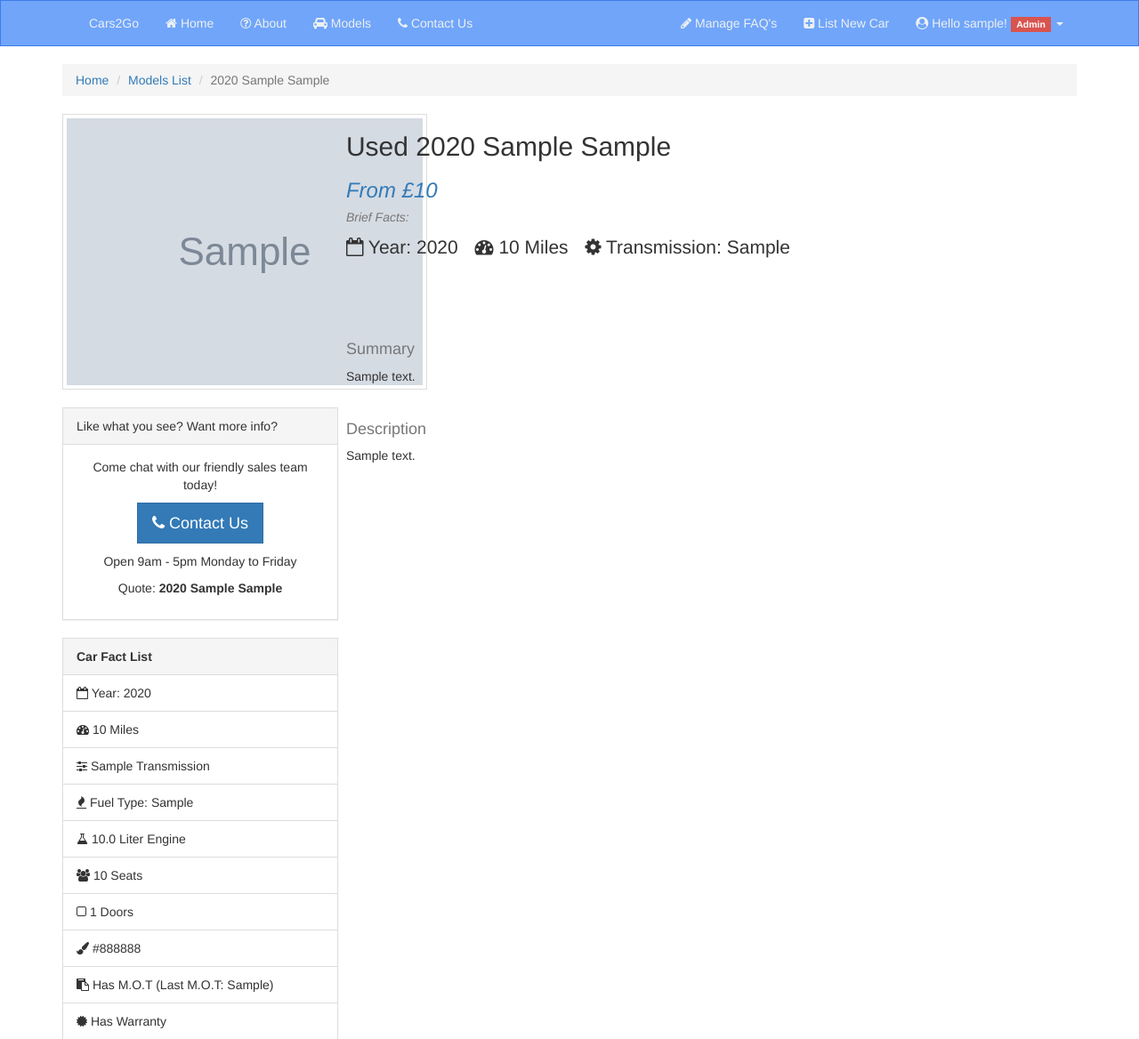
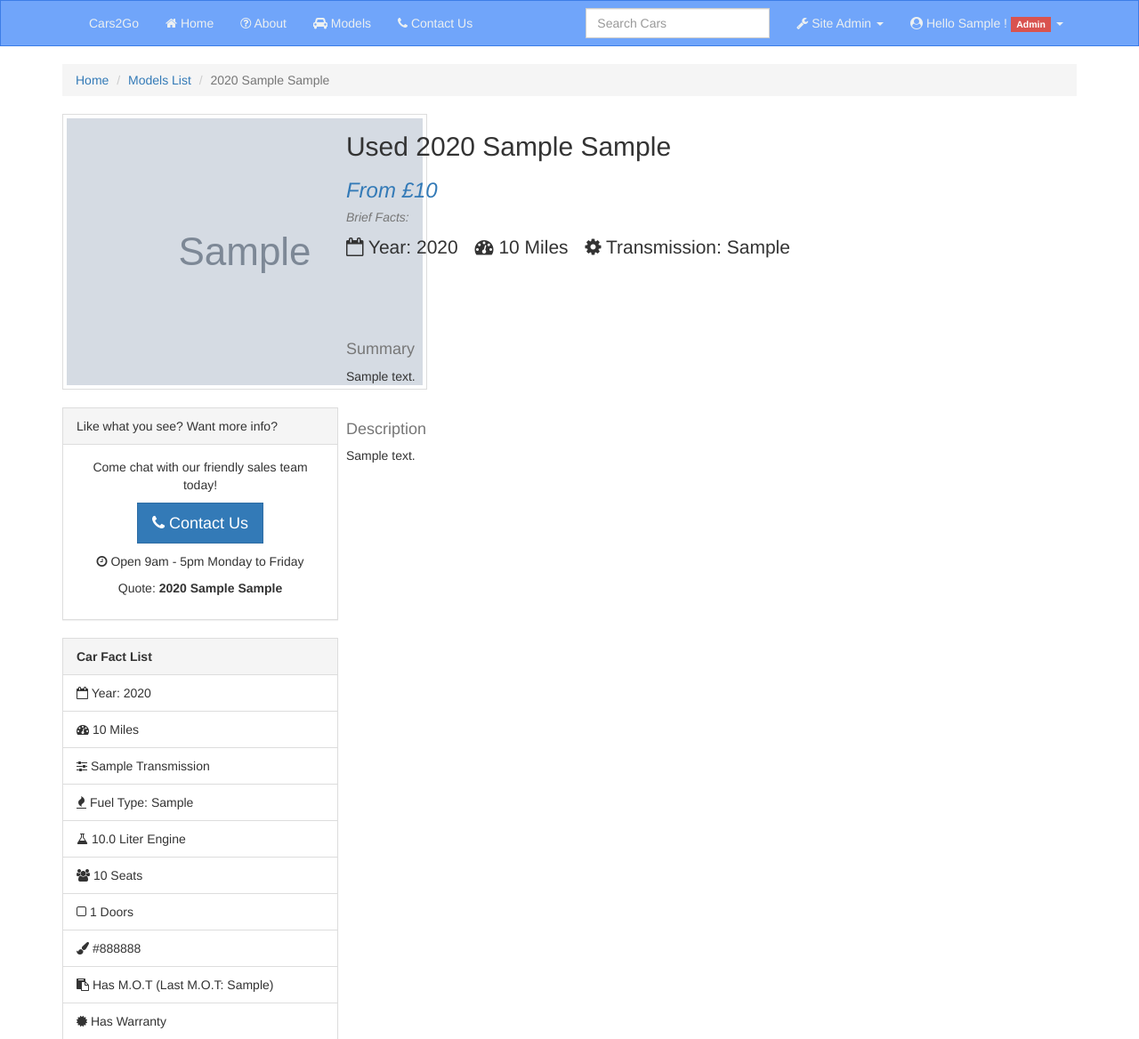
Before and after one commit to IMAT2603-TeamAlpha/TeamD-FlaskApp, a Flask app: page /cars/listing/1 in a window 1280 px wide. Shown: the top 1168 px of the page at 89% size. Run offline with Flask 2, Linux system fonts and the light colour scheme; a user stored in the database is signed in; tables that the repository leaves empty hold one stand-in row (values such as "Sample post"); grey boxes marked "Sample" are stand-in pictures; parts of the project's set-up code (start-up, migrations or seed data) failed here and were passed over; some libraries are stand-ins or nearby versions.

Commit message:
Implemented search function
Currently searches by car manufacturer (more filters could be added later). Also redesigned some more pages.

```diff
--- a/web/app/auth/routes.py
+++ b/web/app/auth/routes.py
@@ -24,7 +24,7 @@ def login():
         next_page = request.args.get('next')
         if not next_page or url_parse(next_page).netloc != '':
             next_page = url_for('main.index')
-        flash("You are now signed in!", "success")
+        flash("Welcome back {}!".format(user.first_name), "success")
         return redirect(next_page)
     return render_template('auth/login.html', title='Login', form=form)
 
--- a/web/app/cars/forms.py
+++ b/web/app/cars/forms.py
@@ -17,9 +17,9 @@ class AddNewCarForm(FlaskForm):
 	seats = IntegerField('Seats', validators=[DataRequired()])
 	doors = IntegerField('Doors', validators=[DataRequired()])
 	colour = StringField('Colour', validators=[DataRequired(), Length(min=3, max=20)])
-	mot = BooleanField('Has MOT', validators=[DataRequired()])
-	last_mot = TextAreaField('Last MOT', validators=[DataRequired()])
-	has_warranty = BooleanField('Has Warranty', validators=[DataRequired()])
+	mot = BooleanField('Has MOT')
+	last_mot = TextAreaField('Last MOT')
+	has_warranty = BooleanField('Has Warranty')
 	photo = FileField('Upload photo', validators=[FileAllowed(['jpg', 'png'])])
 	price = DecimalField('Price', default=1.99, validators=[DataRequired()])
 	submit = SubmitField('Add New Car')
--- a/web/app/cars/routes.py
+++ b/web/app/cars/routes.py
@@ -12,47 +12,64 @@ cars = Blueprint('cars', __name__)
 
 @cars.route('/all_cars')
 def allCars():
-	return 'Cars page'
+	return 'All Cars'
 
 @cars.route('/cars/new', methods=['GET', 'POST'])
+@login_required
 def addNewCar():
-	form = AddNewCarForm()
-	if form.validate_on_submit():
-		photo_file = 'default.png'
-		if form.photo.data:
-			photo_file = save_picture(form.photo.data)
 
-		car = Cars(
-			manufacturer=form.manufacturer.data,
-			model=form.model.data,
-			summary=form.summary.data,
-			description=form.description.data,
-			year=form.year.data,
-			mileage=form.mileage.data,
-			transmission=form.transmission.data,
-			fuel=form.fuel.data,
-			engine_size=form.engine_size.data,
-			seats=form.seats.data,
-			doors=form.doors.data,
-			colour=form.colour.data,
-			mot=form.mot.data,
-			last_mot=form.last_mot.data,
-			has_warranty=form.has_warranty.data,
-			photo=photo_file,
-			price=form.price.data
-		)
-		db.session.add(car)
-		db.session.flush()
-		new_id = car.id
-		db.session.commit()
-		flash("Car '%r' Added" % car.model, 'success')
-		#return redirect(url_for('cars.cars'), id=new_id) #cars page needs to be implemented
-	return render_template('cars/addNewCar.html', title='Add New Car', form=form)
+	if current_user.admin:
+		form = AddNewCarForm()
+		if form.validate_on_submit():
+			photo_file = 'default.png'
+			if form.photo.data:
+				photo_file = save_picture(form.photo.data)
+
+			car = Cars(
+				manufacturer=form.manufacturer.data,
+				model=form.model.data,
+				summary=form.summary.data,
+				description=form.description.data,
+				year=form.year.data,
+				mileage=form.mileage.data,
+				transmission=form.transmission.data,
+				fuel=form.fuel.data,
+				engine_size=form.engine_size.data,
+				seats=form.seats.data,
+				doors=form.doors.data,
+				colour=form.colour.data,
+				mot=form.mot.data,
+				last_mot=form.last_mot.data,
+				has_warranty=form.has_warranty.data,
+				photo=photo_file,
+				price=form.price.data
+			)
+			db.session.add(car)
+			db.session.flush()
+			new_id = car.id
+			db.session.commit()
+			flash("Car '%r' Added" % car.model, 'success')
+		return render_template('cars/addNewCar.html', title='Add New Car', form=form)
+	else:
+		flash('This page is for site administrators only - please login with an admin account.', 'danger')
+		return redirect(url_for('main.index'))
 
 @cars.route('/cars/listing/<id>', methods=['GET'])
 def displayCar(id):
 	car = Cars.query.get(id)
+	return render_template('cars/carListing.html', title='Used {} {} {}'.format(int(car.year), car.manufacturer, car.model), car=car, carMileageFormatted=numberFormat(int(car.mileage)), carPriceFormatted=numberFormat(int(car.price)))
 
+@cars.route('/cars/search', methods=['GET', 'POST'])
+def searchCars():
+	car = None
+	target_string = request.form['search']
 
+	car = Cars.query.filter(Cars.manufacturer.contains(target_string)).all()
 
-	return render_template('cars/carListing.html', title='Used {} {} {}'.format(int(car.year), car.manufacturer, car.model), car=car, carMileageFormatted=numberFormat(int(car.mileage)))
+	if target_string == '':
+		search_msg = 'No cars(s) found matching search criteria - displaying all records'
+		color = 'warning'
+	else:
+		search_msg = f'{len(car)} number of car(s) found matching search criteria'
+		color = 'success'
+	return render_template('cars/search.html', title='Search Models', cars=car, search_msg=search_msg, color=color)
--- a/web/app/main/routes.py
+++ b/web/app/main/routes.py
@@ -6,7 +6,7 @@ main = Blueprint('main', __name__)
 @main.route('/')
 @main.route('/index', methods=['GET', 'POST'])
 def index(cat=None):
-    return render_template('index.html',  title='Home')
+    return render_template('index.html',  title='Quality Used Cars in Leicester')
 
 @main.route('/about', methods=['GET', 'POST'])
 def about():
--- a/web/app/static/css/styles.css
+++ b/web/app/static/css/styles.css
@@ -14,9 +14,25 @@
     vertical-align: middle !important;
 }
 
+.error-largeicon {
+    font-size: 7em;
+}
+
 .logo {
     height: 275px;
     width: 275px;
+}
+
+.logo-login {
+    height: 50px;
+    width: 200px;
+    display: block;
+    margin-left: auto;
+    margin-right: auto;
+}
+
+.search-results-price {
+    font-size: 21px;
 }
 
 .img-banner {
--- a/web/app/templates/auth/login.html
+++ b/web/app/templates/auth/login.html
@@ -4,6 +4,7 @@
 {% block app_content %}
   <div class="row">
     <div class="col-md-4 col-md-offset-4">
+      <img src="{{ url_for('static', filename='branding/logo-textonly.png')}}" class="logo-login"/>
       <h4 class="form-signin-heading text-center">Welcome Back - Please Sign In</h4>
       <form class="form form-horizontal" method="post" role="form">
         {{ form.hidden_tag() }}
--- a/web/app/templates/auth/register.html
+++ b/web/app/templates/auth/register.html
@@ -4,8 +4,9 @@
 {% block app_content %}
   <div class="row">
     <div class="col-md-4 col-md-offset-4">
+      <img src="{{ url_for('static', filename='branding/logo-textonly.png')}}" class="logo-login"/>
       <h4 class="form-signin-heading text-center">Register with us</h4>
-      <p class="text-muted text-center">You're only moments away from driving away a new car!</p>
+      <p class="text-muted text-center">You're only moments away from finding a new car!</p>
       <hr>
       <form class="form form-horizontal" method="post" role="form">
         {{ form.hidden_tag() }}
--- a/web/app/templates/base.html
+++ b/web/app/templates/base.html
@@ -2,10 +2,16 @@
 {% block title %}
     {{ title }} | Cars2Go
 {% endblock %}
+
+{% macro captilizeCase(text) %}
+    {{ text[:1]|upper}}{{ text[1:]}}
+{% endmacro %}
+
 {% block styles %}
     {{ super() }}
     <link href="{{url_for('static', filename='css/styles.css')}}" rel="stylesheet">
     <link href="{{url_for('static', filename='css/navbar.css')}}" rel="stylesheet">
+    <link rel="shortcut icon" href="{{ url_for('static', filename='favicon.ico') }}">
     <link rel="stylesheet" href="{{url_for('static', filename='css/font-awesome.min.css')}}">
 {% endblock %}
 
@@ -33,16 +39,32 @@
                 </div>
             </div>
             <ul class="nav navbar-nav navbar-right">
+                <li>
+                    <form class="navbar-form navbar-left" method='POST' action="{{ url_for('cars.searchCars') }}">
+                        <div class="form-group">
+                            <input class="form-control mr-sm-2" placeholder="Search Cars" aria-label="Search" type="text" name="search">
+                        </div>
+                    </form>
+                </li>
+                {% if current_user.admin %}
+                <li class="dropdown">
+                    <a class="dropdown-toggle" data-toggle="dropdown" href="#">
+                        <i class="fa fa-wrench"></i> Site Admin
+                        <span class="caret"></span>
+                    </a>
+                    <ul class="dropdown-menu">
+                        <li><a href="{{ url_for('cars.addNewCar') }}" ><i class="fa fa-plus-square"></i> List New Car</a></li>
+                        <li><a href="{{ url_for('cars.addNewCar') }}" ><i class="fa fa-pencil"></i> Manage FAQ's</a></li>
+                    </ul>
+                </li>
+                {% endif %}
                 {% if current_user.is_authenticated %}
-                <li><a href="{{ url_for('cars.addNewCar') }}" ><i class="fa fa-pencil"></i> Manage FAQ's</a></li>
-                <li><a href="{{ url_for('cars.addNewCar') }}" ><i class="fa fa-plus-square"></i> List New Car</a></li>
                     <li class="dropdown">
                         <a class="dropdown-toggle" data-toggle="dropdown" href="#">
-                            <i class="fa fa-user-circle"></i> Hello {{ current_user.username }}! {% if current_user.admin %} <span class="label label-danger">Admin</span> {% endif %}
+                            <i class="fa fa-user-circle"></i> Hello {{ captilizeCase(current_user.first_name) }}! {% if current_user.admin %} <span class="label label-danger">Admin</span> {% endif %}
                             <span class="caret"></span>
                         </a>
                         <ul class="dropdown-menu">
-                             <li><a href="{{ url_for('cars.addNewCar') }}">Add New Car <span class="label label-warning">Experimental - Might Break!</span></a></li>
                              <li><a href="{{ url_for('auth.logout') }}">Logout</a></li>
                          </ul>
                      </li>
--- a/web/app/templates/cars/carListing.html
+++ b/web/app/templates/cars/carListing.html
@@ -18,9 +18,8 @@
 				<div class="panel-body text-center">
 					<p>Come chat with our friendly sales team today!</p>
 					<p><a href=""><button class="btn btn-primary btn-lg"><i class="fa fa-phone"></i> Contact Us</button></a></p>
-					<p>Open 9am - 5pm Monday to Friday</p>
+					<p><i class="fa fa-clock-o"></i> Open 9am - 5pm Monday to Friday</p>
 					<p>Quote: <b>{{ car.year|int }} {{ car.manufacturer }} {{ car.model }}</b></p>
-
 				</div>
 			</div>
 
@@ -40,7 +39,6 @@
                     {% else %}
                     	<li class="list-group-item"><i class="fa fa-warning"></i> No M.O.T - M.O.T Check and Repair Fees May Apply</li>
                     {% endif %}
-
                     {% if car.has_warranty %}
                     	<li class="list-group-item"><i class="fa fa-certificate"></i> Has Warranty</li>
                     {% endif %}
@@ -52,7 +50,7 @@
 <div class="col-md-6">
 	<div class="content">
 		<h2>Used {{ car.year|int }} {{ car.manufacturer }} {{ car.model }}</h2>
-	<h3 class="text-primary"><i>From £{{ car.price|int }}</i></h3>
+		<h3 class="text-primary"><i>From £{{ carPriceFormatted }}</i></h3>
 		<h5 class="text-muted"><i>Brief Facts:</i></h5>
 		<div class="inline-list">
 			<div class="info-item"><i class="fa fa-calendar-o"></i> Year: {{ car.year|int }}</div>
@@ -65,7 +63,6 @@
 		<br/>
 		<h4 class="text-muted">Description</h4>
 		<p>{{ car.description }}</p>
-
 	</div>
 </div>
 
--- a/web/app/templates/index.html
+++ b/web/app/templates/index.html
@@ -5,7 +5,7 @@
 
 <div class="row">
 	<div class="col-sm-12 col-md-12 text-center">
-		<img src="{{ url_for('static', filename='branding/default.png')}}" class="logo"></img>
+		<img src="{{ url_for('static', filename='branding/default.png')}}" class="logo"/>
 	</div>
 </div>
 <h2 class="text-muted text-center">Welcome to Cars2Go!</h2>
```
Also changed, not shown: web/app/templates/cars/carSearchResults.html (added, +27 -0 lines), web/app/templates/cars/search.html (added, +12 -0 lines), web/app/templates/errors/404.html (+6 -2 lines), web/app/templates/errors/500.html (+13 -3 lines), web/app.db, web/app/static/branding/logo-textonly.png (added), web/app/static/car_pics/b'09fa4a0819064cb8'.jpg (added), web/app/static/car_pics/b'6fff5535316cb5c5'.jpg (added), web/app/static/car_pics/b'72b933caaa8f89c8'.jpg (added), web/app/static/favicon.ico (added). Lines whose indentation alone changed are shown as unchanged.
